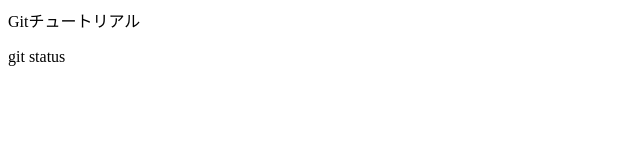
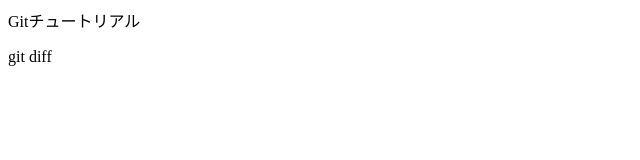
Before and after one commit to ta-a-i-ltu-i/git_tutorial, a plain HTML site: page index.html in a window 1280 px wide. Shown: the full height of the page, 0-640 px from the left. Drawn offline with Linux system fonts and the light colour scheme.

Commit message:
git diffを追記

```diff
--- a/index.html
+++ b/index.html
@@ -1,3 +1,3 @@
 <hi>Gitチュートリアル</hi>
 
-<p>git status</p>
+<p>git diff</p>
```
